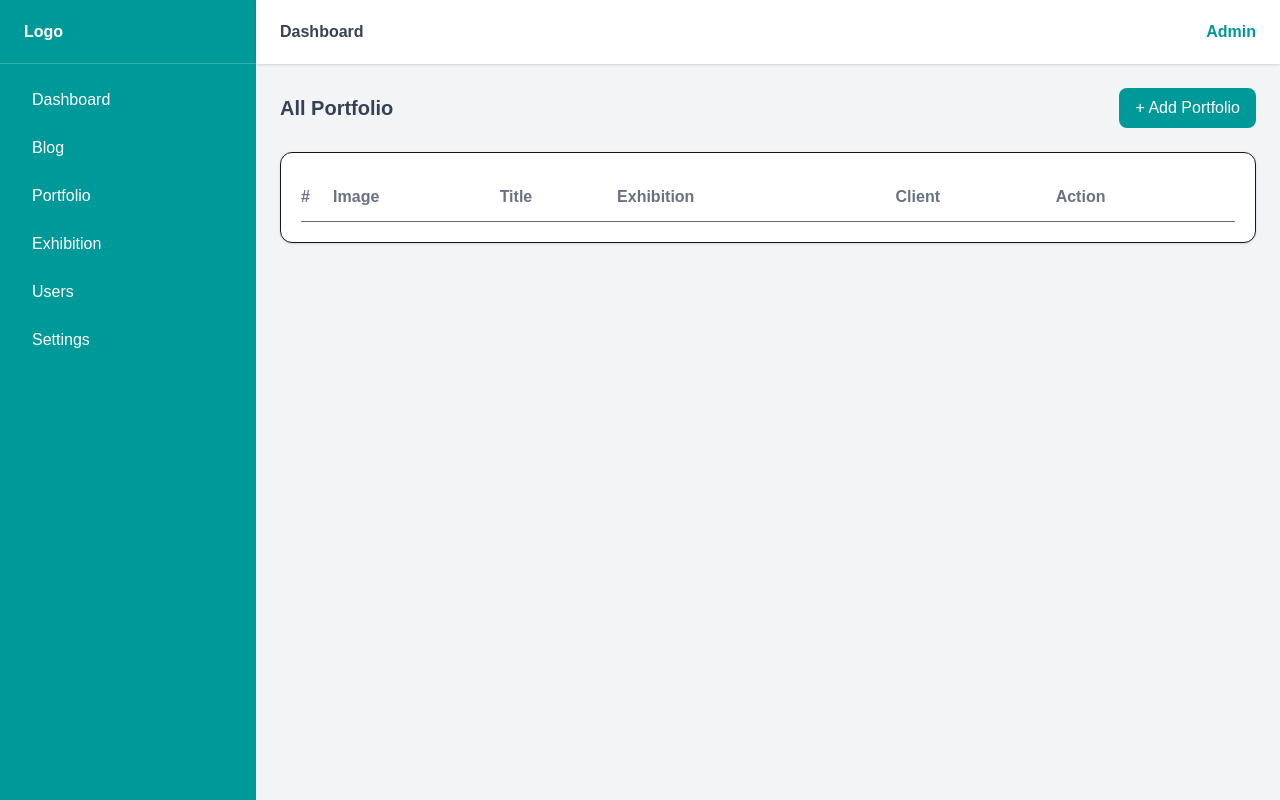
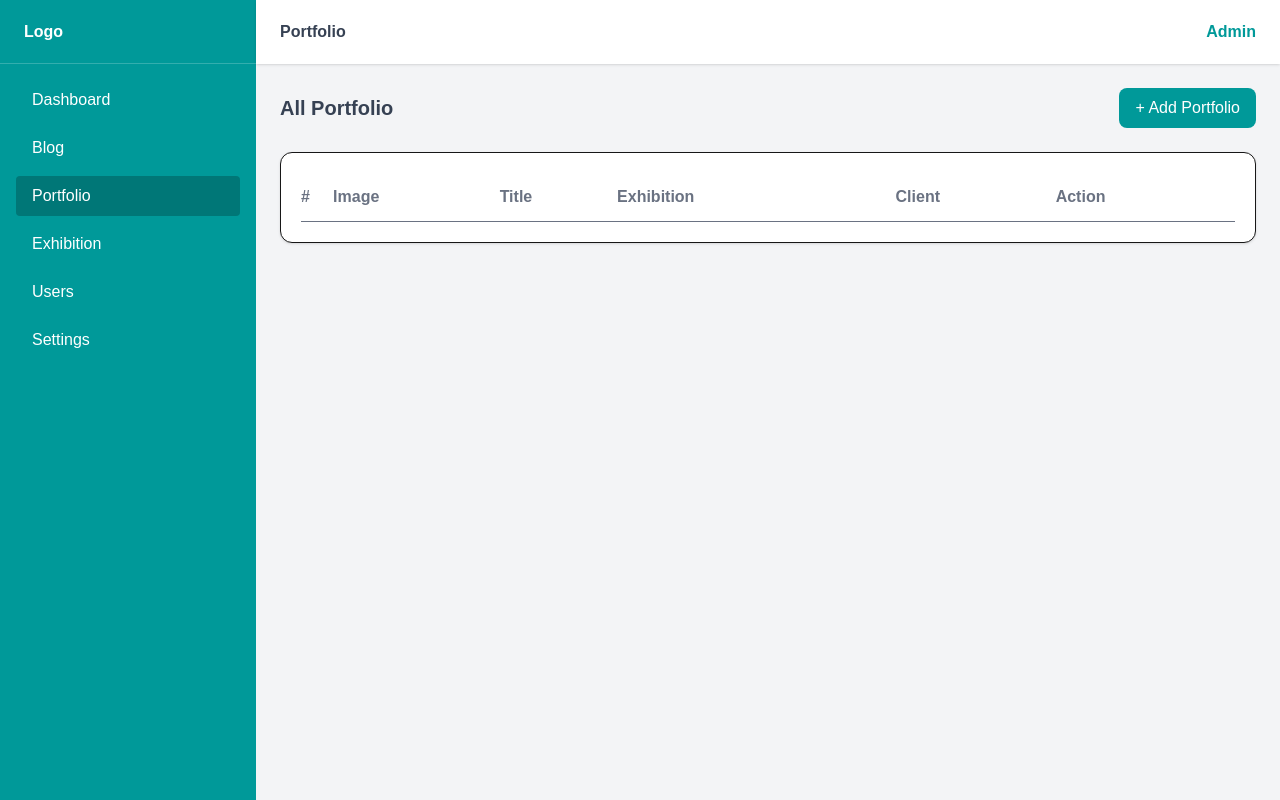
Before and after one commit to forhad1518/country-communication, a Next.js app: page /admin/portfolio in a window 1280 px wide. Built offline with nearby package versions, Linux system fonts and the light colour scheme.

Commit message:
navigation all route  active button problem fix

```diff
--- a/app/(admin)/admin/layout.tsx
+++ b/app/(admin)/admin/layout.tsx
@@ -11,17 +11,14 @@ export default function AdminLayout({ children }: { children: React.ReactNode })
     const controllMenu = [
         { button: "Dashboard", link: "/admin" },
         { button: "Blog", link: "/admin/blog" },
-        { button: "Portfolio", link: "/admin/portfolio/" },
+        { button: "Portfolio", link: "/admin/portfolio" },
         { button: "Exhibition", link: "/admin/exhibition" },
         { button: "Users", link: "/admin/users" },
         { button: "Settings", link: "/admin/settings" }
     ];
-
-    const getTitle = () => {
-        const current = controllMenu.find(m => m.link === pathname);
-        return current?.button || "Dashboard";
+    const isAcite = (link: string) => {
+        return pathname.startsWith(link) && (link === "/admin" ? pathname === "/admin" : true);
     };
-
     return (
         <div className="h-screen flex overflow-hidden bg-gray-100">
 
@@ -39,7 +36,7 @@ export default function AdminLayout({ children }: { children: React.ReactNode })
                             key={menu.button}
                             href={menu.link}
                             className={`block px-4 py-2 rounded transition
-                                ${pathname === menu.link
+                                ${isAcite(menu.link)
                                     ? "bg-primary-hover"
                                     : "hover:bg-primary-hover"
                                 }`}
@@ -58,7 +55,7 @@ export default function AdminLayout({ children }: { children: React.ReactNode })
                 <header className="h-16 bg-white shadow flex items-center justify-between px-6">
 
                     <h1 className="font-semibold text-gray-700">
-                        {getTitle()}
+                        {controllMenu.find(menu => isAcite(menu.link))?.button}
                     </h1>
 
                     <div className="text-primary font-semibold">
@@ -82,7 +79,7 @@ export default function AdminLayout({ children }: { children: React.ReactNode })
                         key={menu.button}
                         href={menu.link}
                         className={`flex flex-col items-center text-xs
-                            ${pathname === menu.link
+                            ${isAcite(menu.link)
                                 ? "text-primary"
                                 : "text-gray-500"
                             }`}
--- a/app/(admin)/admin/portfolio/page.tsx
+++ b/app/(admin)/admin/portfolio/page.tsx
@@ -4,9 +4,18 @@ import Link from "next/link";
 import Image from "next/image";
 import { useState } from "react";
 
+export interface PortfolioItem {
+  designImage: string;
+  title: string;
+  exhibition_name: string;
+  projectInfo?: {
+    clientName?: string;
+  };
+}
+
 export default function PortfolioPage() {
 
-  const [data] = useState([]);
+  const [data] = useState<PortfolioItem[]>([]);
 
   return (
     <div className="space-y-6">
--- a/components/Navbar.tsx
+++ b/components/Navbar.tsx
@@ -11,8 +11,8 @@ import { Slide } from "react-awesome-reveal";
 export default function Navbar() {
     const [open, setOpen] = useState(false);
     const pathName = usePathname();
-    const isActive = (href: string) => {
-        return pathName === href;
+    const isActive = (link: string) => {
+        return pathName.startsWith(link) && (link === "/" ? pathName === "/" : true);
     }
     return (
         <Slide direction="down" >
```
